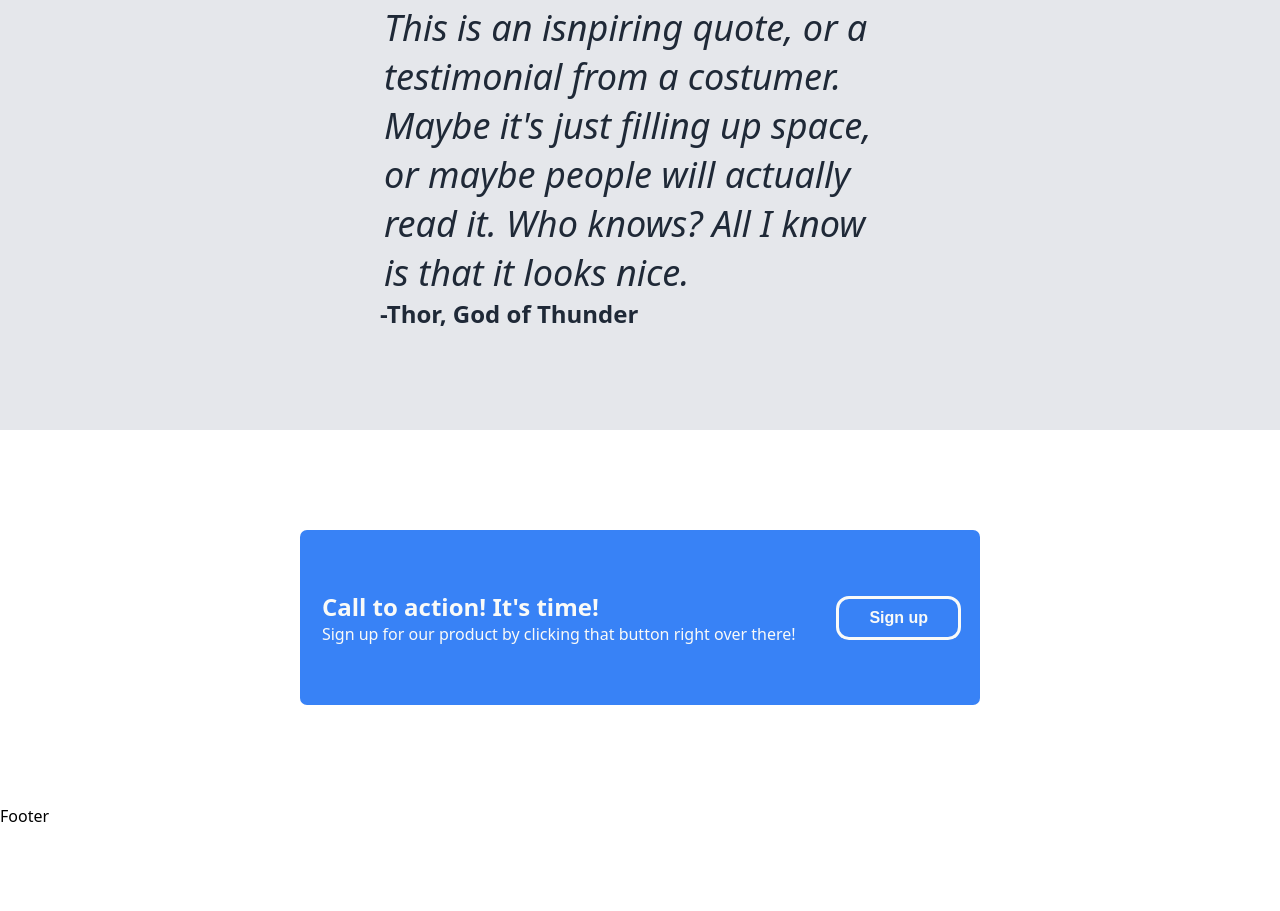
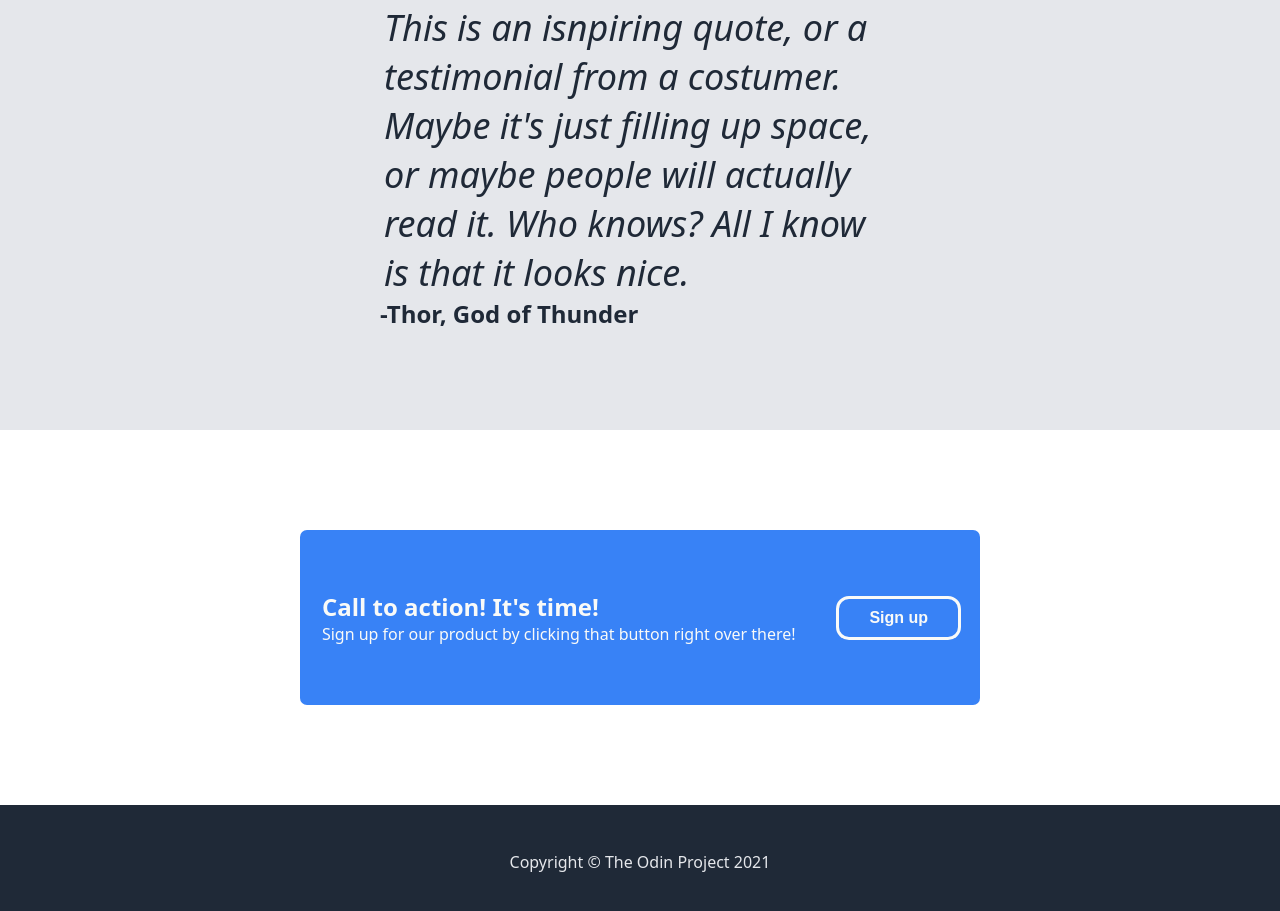
Before and after one commit to AeroDyn4m1c/odin-landing-page, a plain HTML site: page index.html in a window 1280 px wide. Shown: the part 1395-2306 px from the top of the page. Before the commit the page ends 2238 px from the top, so only its background shows below. Drawn offline with Linux system fonts and the light colour scheme.

Commit message:
last section finished

```diff
--- a/index.html
+++ b/index.html
@@ -69,7 +69,7 @@
   </div>
 
   <footer>
-    <p>Footer</p>
+    <p class="footer-text">Copyright © The Odin Project 2021</p>
   </footer>
 </body>
 </html>
--- a/styles.css
+++ b/styles.css
@@ -189,3 +189,15 @@ nav {
   font-weight: bold;
   padding: 10px 30px 10px 30px;
 }
+
+/*-------------------------------------------------------------------------------*/
+
+footer {
+  background-color: #1F2937;
+  padding: 30px;
+}
+
+.footer-text {
+  color: #E5E7EB;
+  text-align: center;
+}
```
